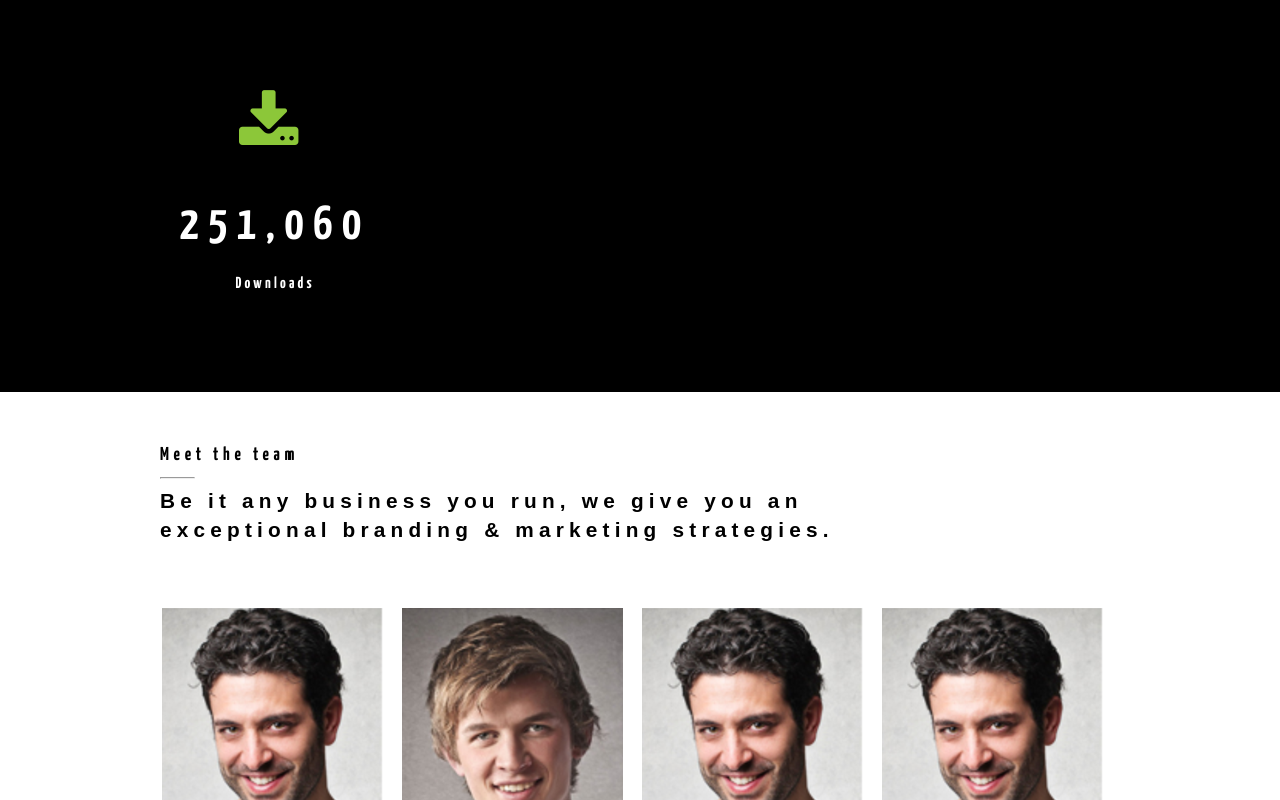
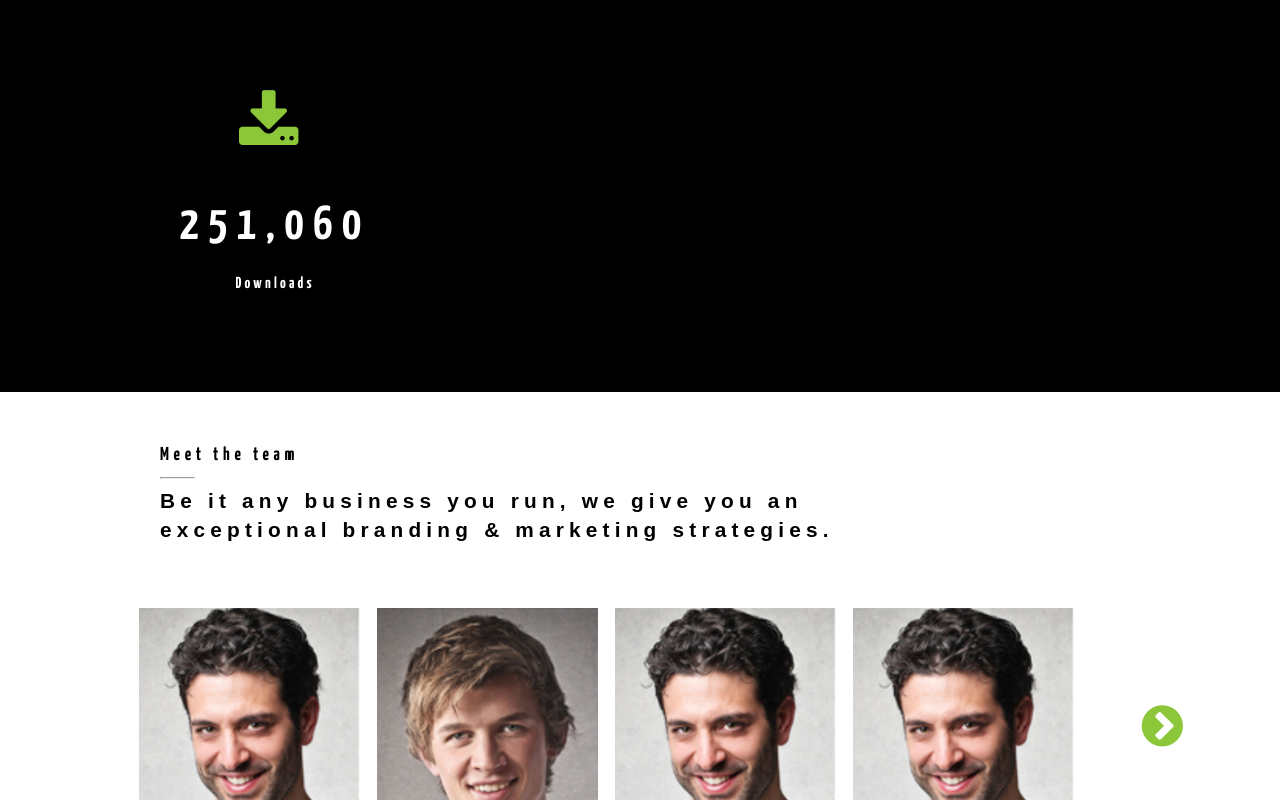
Before and after one commit to paulatRWD/grids, a plain HTML site: page index.html in a window 1280 px wide. Shown: the part 2955-3755 px from the top of the page. Drawn offline with Linux system fonts and the light colour scheme; files whose address does not match are found by name; a web font is replaced by a local one.

Commit message:
Last update of Sunday

```diff
--- a/grids.css
+++ b/grids.css
@@ -95,7 +95,8 @@ header {
 }
 
 .rowtxt {
-
+    max-width: 1086px;
+    margin: 0 auto;
 }
 
 .txt {
--- a/index.html
+++ b/index.html
@@ -153,6 +153,7 @@
 
    <div class="dtwhite">
         <div class="rowtxt">
+            <i class="fa fa-chevron-circle-right"></i>
             <div class="txt">
                 <div class="txtinner">
                     <h4>Meet the team</h4>
@@ -160,17 +161,19 @@
                     <h3 class="sevenfive">Be it any business you run, we give you an exceptional branding &amp; marketing strategies.</h3>
                 </div>
             </div>
-        </div>
+
         <div class="panelsfour">
                 <div class="staff">
                     <div class="imgbkgrnd"><img class="image" src="img/eva.PNG" alt="eva"></div>
                     <div class="imgbkgrnd"><img class="image"  src="img/john.PNG" alt="john"></div>
                     <div class="imgbkgrnd"><img class="image"  src="img/fred.PNG" alt="fred"></div>
                     <div class="imgbkgrnd"><img class="image"  src="img/eva.PNG" alt="eva"></div>
-                    <i class="fa fa-caret-up"></i>
                 </div>
+
+            <i class="fa fa-caret-up"></i>
           </div>
 
+        </div>
     </div>
 
     <div class="dtblack">
--- a/objects.css
+++ b/objects.css
@@ -120,10 +120,6 @@
             color: white;
         }
 
-
-
-
-
 .blkicon {
     font-size: 4em;
     color: #8CC739;
@@ -135,7 +131,6 @@
     height: 250px;
     text-align: center;
     float: left;
-    margin-left: 2px;
     margin-right: 17px;
   }
 
@@ -143,19 +138,15 @@
     position: relative;
     width: 100%;
 }
-/*.oneoffour .image:after {
-    content: '\A';
-    position: absolute;
-    width: 100%; height:100%;
-    top:0; left:0;
-    background:rgba(140,199,147,0.6);
-    opacity: 0;
-    transition: all 1s;
-    -webkit-transition: all 1s;
+
+.imgbkgrnd:first-of-type {
+    margin-left: 0;
 }
-.oneoffour .image:hover:after {
-    opacity: 1;
-}*/
+
+.imgbkgrnd:last-of-type {
+    margin-right: 0;
+}
+
 
 .image:hover {
     background-color: #8CC739;
@@ -171,14 +162,22 @@
 
 .fa-caret-up {
     width: 140px;
-    padding-left: 120px;
+    padding-left: 86px;
     color: black;
     display: inline-block;
     font-size: 5em;
-    padding-left:86px;
     vertical-align: baseline;
-    padding-bottom: -30px;
+    padding-bottom: 0px;
 }
+
+.fa-chevron-circle-right {
+    float: right;
+    font-size: 3em;
+    color: #8CC739;
+    right: -40px;
+    padding-top: 310px;
+    z-index: 100;
+   }
 
 #johnsocial {
     max-width: 490px;
```
